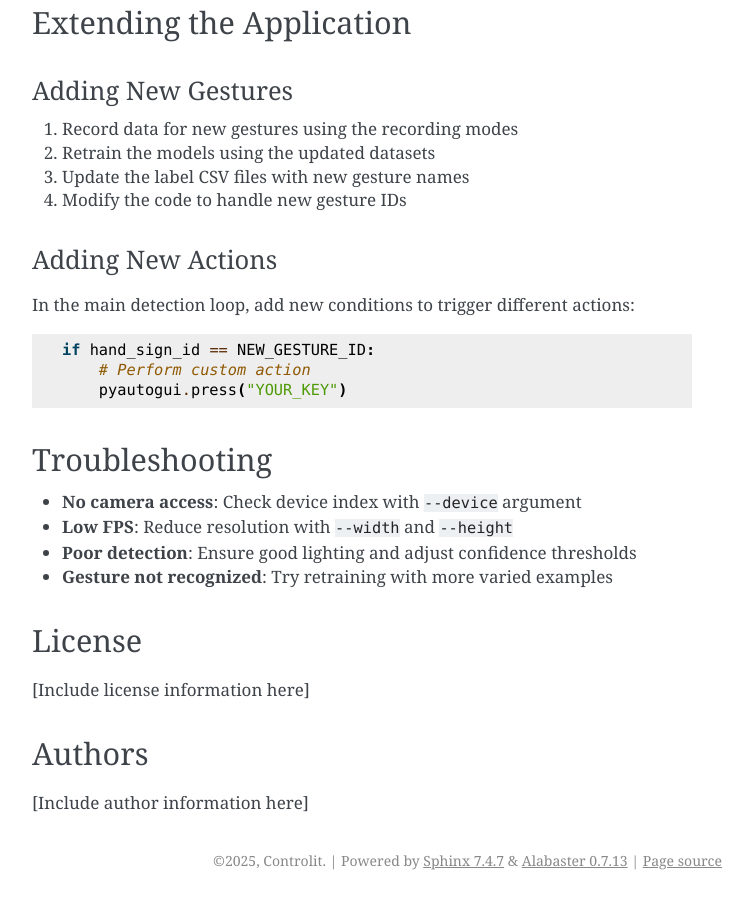
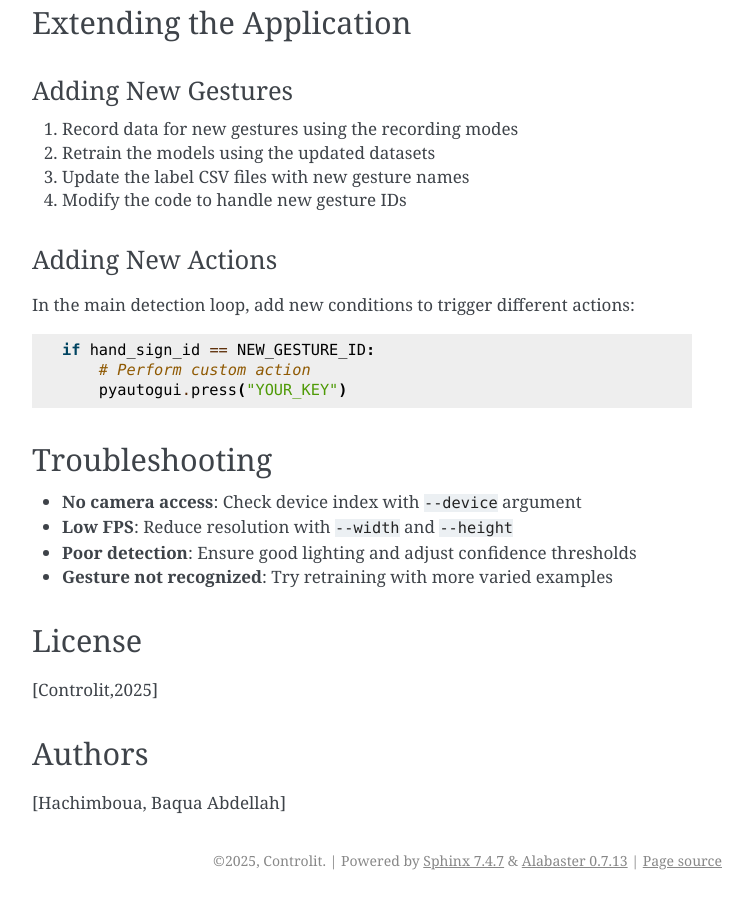
Before and after one commit to AbdellahBaqua/Controlit-handgesturecontrolleddiaporama-, a Sphinx documentation site: the page built from docs/app.rst, in a window 1280 px wide and 900 px high, scrolled down 5680 px. Shown: the whole window, without its empty margins (388-1141 px from the left). Built offline with Sphinx 7.4.7, drawn with Linux system fonts in a browser that asks for light colours; pages that are not in the unit, such as notebooks, are missing from menus.

Commit message:
Update app.rst

```diff
--- a/docs/app.rst
+++ b/docs/app.rst
@@ -304,9 +304,9 @@ Troubleshooting
 License
 -------
 
-[Include license information here]
+[Controlit,2025]
 
 Authors
 -------
 
-[Include author information here]
+[Hachimboua, Baqua Abdellah]
```
